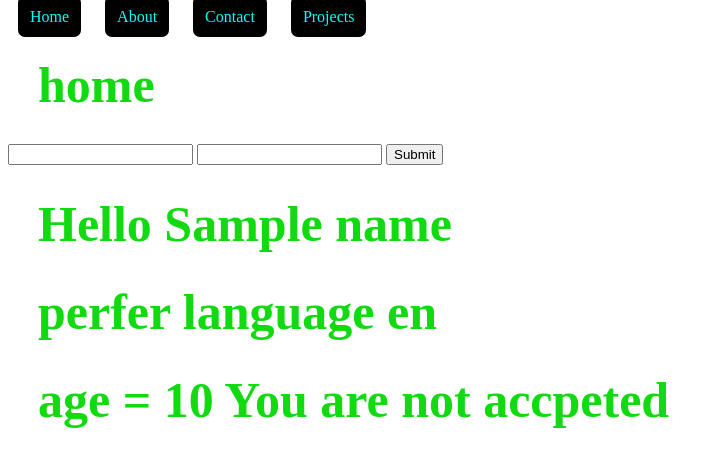
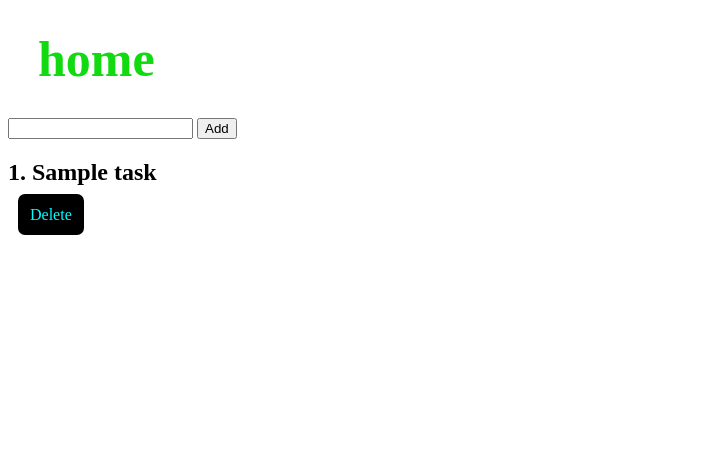
Before and after one commit to Jo-Osama38/To-Do-App-Flask-first-project-, a Flask app: template templates/home.html in a window 1280 px wide. Shown: the top 467 px of the page, without its empty margins (0-722 px from the left). Run offline with Flask 3, Linux system fonts and the light colour scheme; the template is opened without the code that fills it: most values are stand-ins (such as "Sample title", 1, 10 or a date in 2020).

Commit message:
I started my first project in flask 'To do app' and completed the first part which was the logic for adding and deleting tasks . i anticipated any errors that might occur in the project due to user error and fixed them However when i exit the page and retrn to it everything is delete and now i have to start SQLite Database

```diff
--- a/app.py
+++ b/app.py
@@ -1,30 +1,25 @@
-from flask import Flask , render_template, request , url_for
+from flask import Flask , render_template, request , url_for , redirect
 
 app = Flask(__name__)
 
-projectslist = ["Portfolio", "Todo App", "Blog"]
+tasks = []
 
 @app.route("/" , methods=["GET","POST"])
 def home():
     if request.method == "GET":
-        username = "Guest"
-        userage = None
+        task = 'Empty'
     elif request.method == "POST":
-        username = request.form.get("username")
-        userage = int(request.form.get("userage"))
-    return render_template("home.html" , name = username ,age=userage ,language= "pyhton")
+        task = request.form.get('task')
+        if task.strip():
+            tasks.append(task.strip())
+    return render_template ('home.html',tasks=tasks)
 
-@app.route("/about")
-def about():
-    return render_template ("about.html")
+@app.route("/delete/<int:num>")
+def delete(num):
+    if num < len(tasks):
+        tasks.pop(num)
+    return redirect(url_for('home'))
 
-@app.route("/projects")
-def projects ():
-    return render_template("projects.html", projects = projectslist)
-
-@app.route("/contact")
-def contact():
-    return render_template("contact.html")
 
 if __name__ == "__main__":
     app.run(debug=True)
--- a/templates/about.html
+++ /dev/null
@@ -1,4 +0,0 @@
-{%extends "base.html"%}
-{% block content %}
-    <h1>about bage</h1>
-{% endblock %}
--- a/templates/base.html
+++ b/templates/base.html
@@ -7,10 +7,6 @@
     <link rel="stylesheet" href="{{ url_for('static', filename='style.css') }}">
 </head>
 <body>
-    <a href="{{url_for('home')}}">Home</a>
-    <a href="{{ url_for ('about')}}">About</a>
-    <a href="{{ url_for ('contact')}}">Contact</a>
-    <a href="{{ url_for ('projects')}}">Projects</a>
     {% block content %}
     {% endblock %}
 </body>
--- a/templates/contact.html
+++ /dev/null
@@ -1,4 +0,0 @@
-{% extends "base.html"%}
-{% block content%}
-    <h1>contact bage</h1>
-{%endblock%}
--- a/templates/home.html
+++ b/templates/home.html
@@ -2,21 +2,13 @@
 {% block content %}
     <h1>home</h1>
     <form method="post">
-        <input type="text" name="username">
-        <input type="text" name="userage">
-        <button type="submit">Submit</button>
+        <input type="text" name="task">
+        <button type="submit">Add</button>
     </form>
-    <h1>Hello {{ name }}</h1>
 
-    <h1>perfer language {{language}}</h1>
-    {% if age %}
-        {% if age > 16 %}
-            <h1>age = {{age}} You are accpeted</h1>
-        {%else%}
-            <h1>age = {{age}} You are not accpeted</h1>
-        {%endif%}
-    {% else %}
-        <h1> age what </h1>
-    {% endif %}
+    {% for task in tasks %}
+        <h2>{{loop.index}}. {{task}}</h2>
+        <a href="{{ url_for('delete',num = loop.index0) }}">Delete</a>
+    {% endfor %}
 
 {% endblock %}
```
Also changed, not shown: templates/projects.html (deleted, +0 -7 lines).
